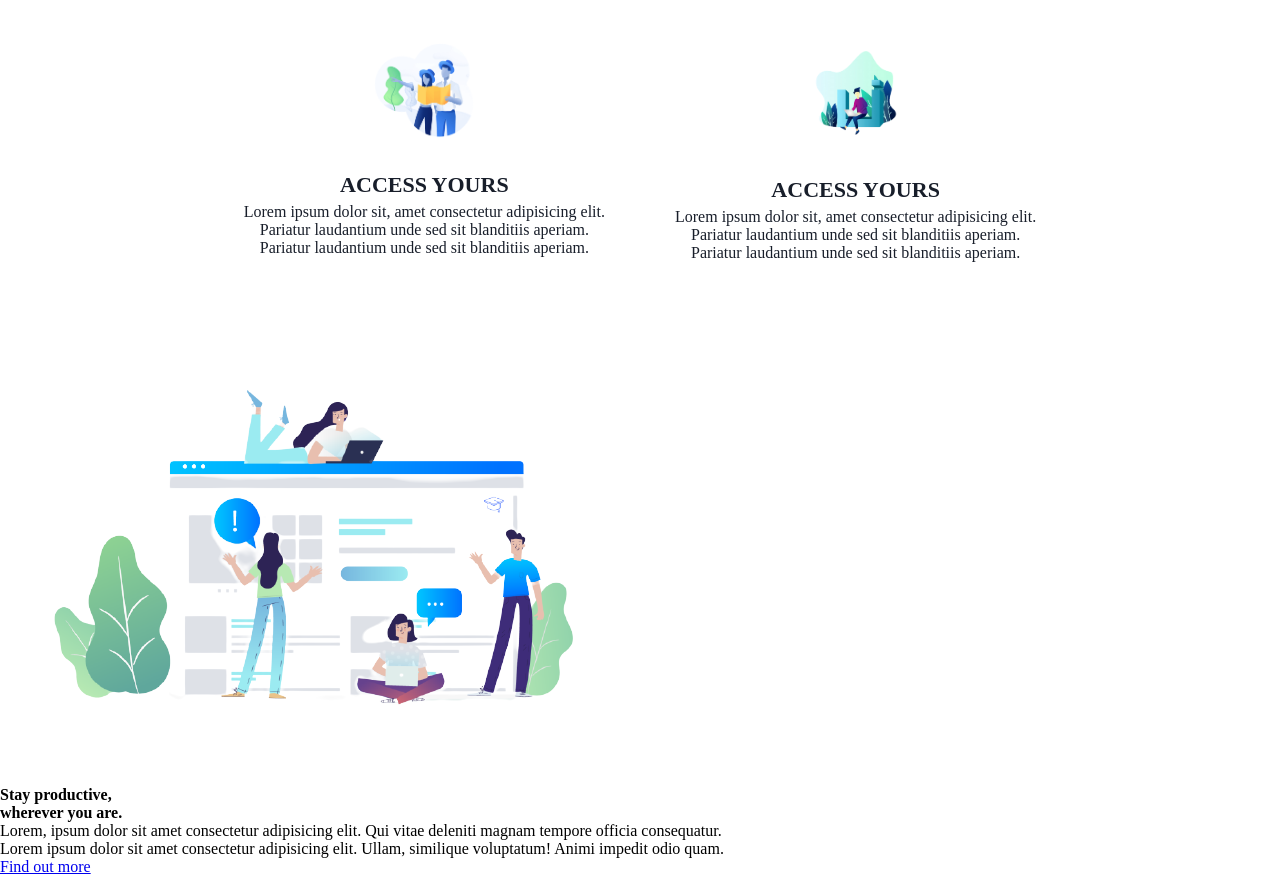
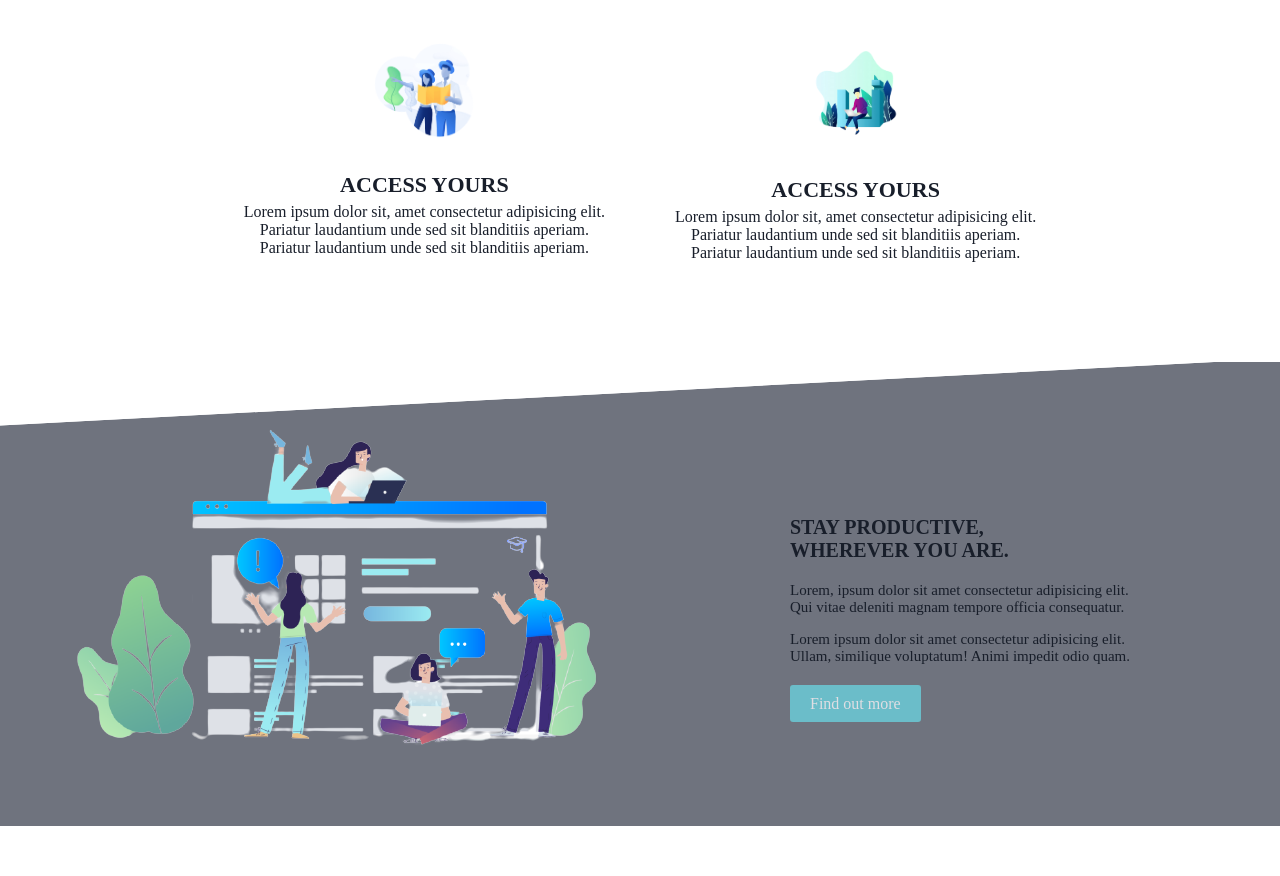
Before and after one commit to emmypuch/fylo-homepage, a plain HTML site: page index.html in a window 1280 px wide. Shown: the part 943-1819 px from the top of the page. After the commit the page ends 1769 px from the top, so only its background shows below. Drawn offline with Linux system fonts and the light colour scheme.

Commit message:
modified index.html and styles.css

```diff
--- a/index.html
+++ b/index.html
@@ -112,17 +112,17 @@
           <img src="images/preview.png" alt="" />
         </div>
         <div class="product-header">
-          <h4>
+          <h3>
             Stay productive, <br />
             wherever you are.
-          </h4>
+          </h3>
           <p>
-            Lorem, ipsum dolor sit amet consectetur adipisicing elit. Qui vitae
-            deleniti magnam tempore officia consequatur.
+            Lorem, ipsum dolor sit amet consectetur adipisicing elit. <br />
+            Qui vitae deleniti magnam tempore officia consequatur.
           </p>
           <p>
-            Lorem ipsum dolor sit amet consectetur adipisicing elit. Ullam,
-            similique voluptatum! Animi impedit odio quam.
+            Lorem ipsum dolor sit amet consectetur adipisicing elit. <br />
+            Ullam, similique voluptatum! Animi impedit odio quam.
           </p>
           <div class="product-link">
             <a href="#">Find out more</a>
--- a/styles.css
+++ b/styles.css
@@ -153,14 +153,25 @@ div.banner-button a {
   color: #dfdee3;
 }
 
-.bottom-image {
-  width: 100%;
+div.banner-button a:hover {
+  background: #61b3c0;
 }
 
+/* .bottom-image {
+  width: 100%;
+} */
+
 @media (max-width: 700px) {
+  section#banner-area {
+    padding-left: 30px;
+    padding-right: 30px;
+    padding-bottom: 20px;
+  }
+
   div.container {
     display: flex;
     flex-direction: column-reverse;
+    padding-bottom: 20px;
   }
 
   div.banner-image {
@@ -264,3 +275,83 @@ div.services-box1 p {
     font-size: 14px;
   }
 }
+
+/* Sectionn Product Area Style */
+
+section#product-area {
+  background-image: linear-gradient(to right, #6f737e, #6f737e);
+  position: relative;
+}
+
+section#product-area::before,
+section#product-area::after {
+  content: "";
+  position: absolute;
+  height: 100px;
+  top: -70px;
+  background: #fff;
+  left: 0;
+  right: 0;
+  transform: skewY(-3deg);
+  -webkit-transform: skewY(-3deg);
+  -moz-transform: skewY(-3deg);
+  -ms-transform: skewY(-3deg);
+  -o-transform: skewY(-3deg);
+}
+
+div.product-container {
+  justify-items: center;
+  align-items: center;
+  padding-top: 40px;
+  display: grid;
+  grid-template-columns: repeat(2, 1fr);
+}
+
+div.product-header h3 {
+  margin-bottom: 20px;
+  font-size: 20px;
+  text-transform: uppercase;
+  color: #181e2a;
+}
+
+div.product-header p {
+  margin-bottom: 15px;
+  font-size: 15px;
+  color: #181e2a;
+}
+
+div.product-link {
+  padding-top: 15px;
+}
+
+div.product-link a {
+  padding: 10px 20px;
+  background: #6bbdc9;
+  border-radius: 3px;
+  font-size: 16px;
+  color: #dfdee3;
+  text-decoration: none;
+}
+
+div.product-link a:hover {
+  background: #61b3c0;
+}
+
+@media (max-width: 700px) {
+  div.product-container {
+    display: flex;
+    flex-direction: column;
+    padding-top: 40px;
+  }
+
+  div.product-image {
+    display: flex;
+    justify-content: center;
+    align-items: center;
+  }
+
+  div.product-image img {
+    width: 300px;
+    height: 260px;
+  }
+}
```
